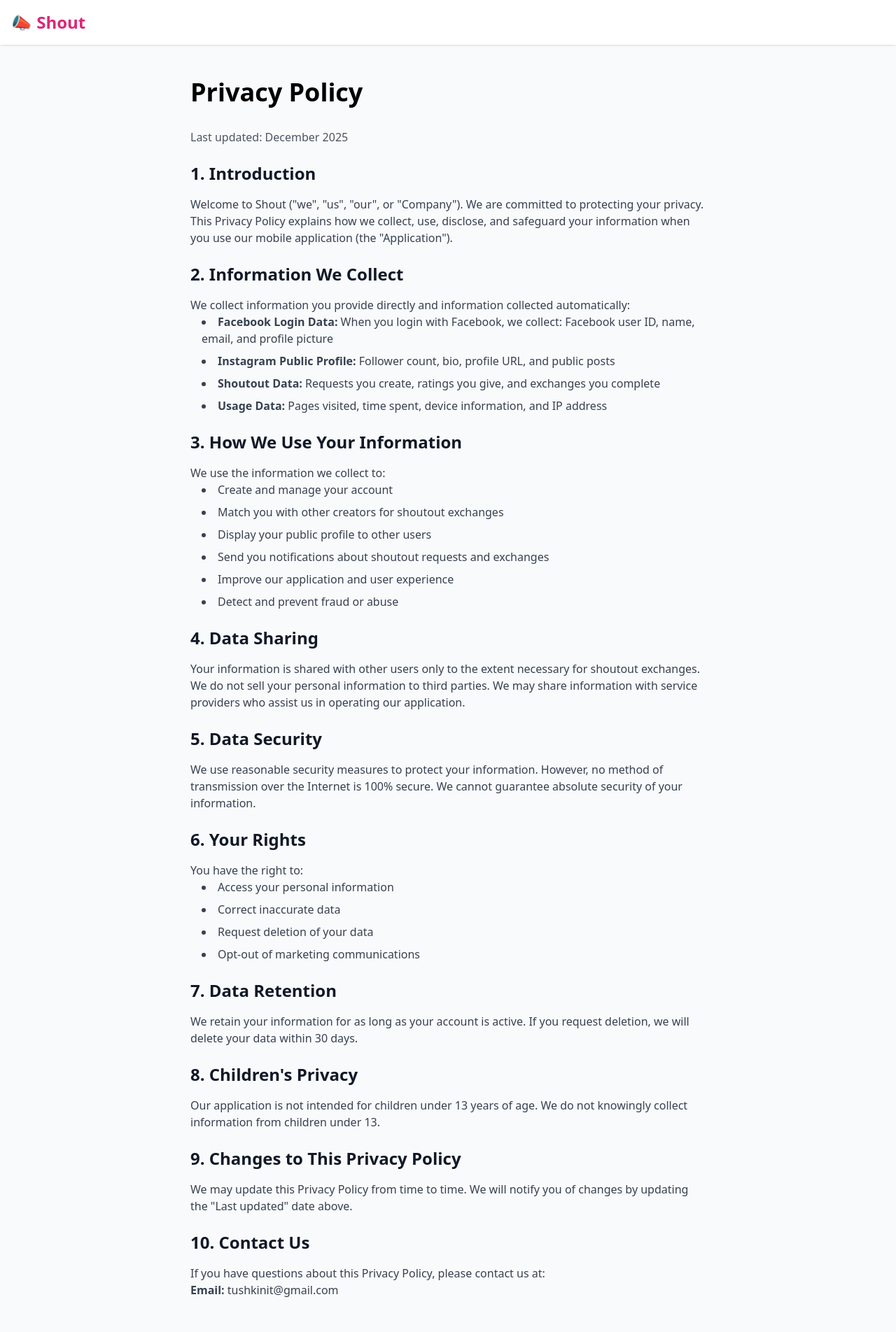
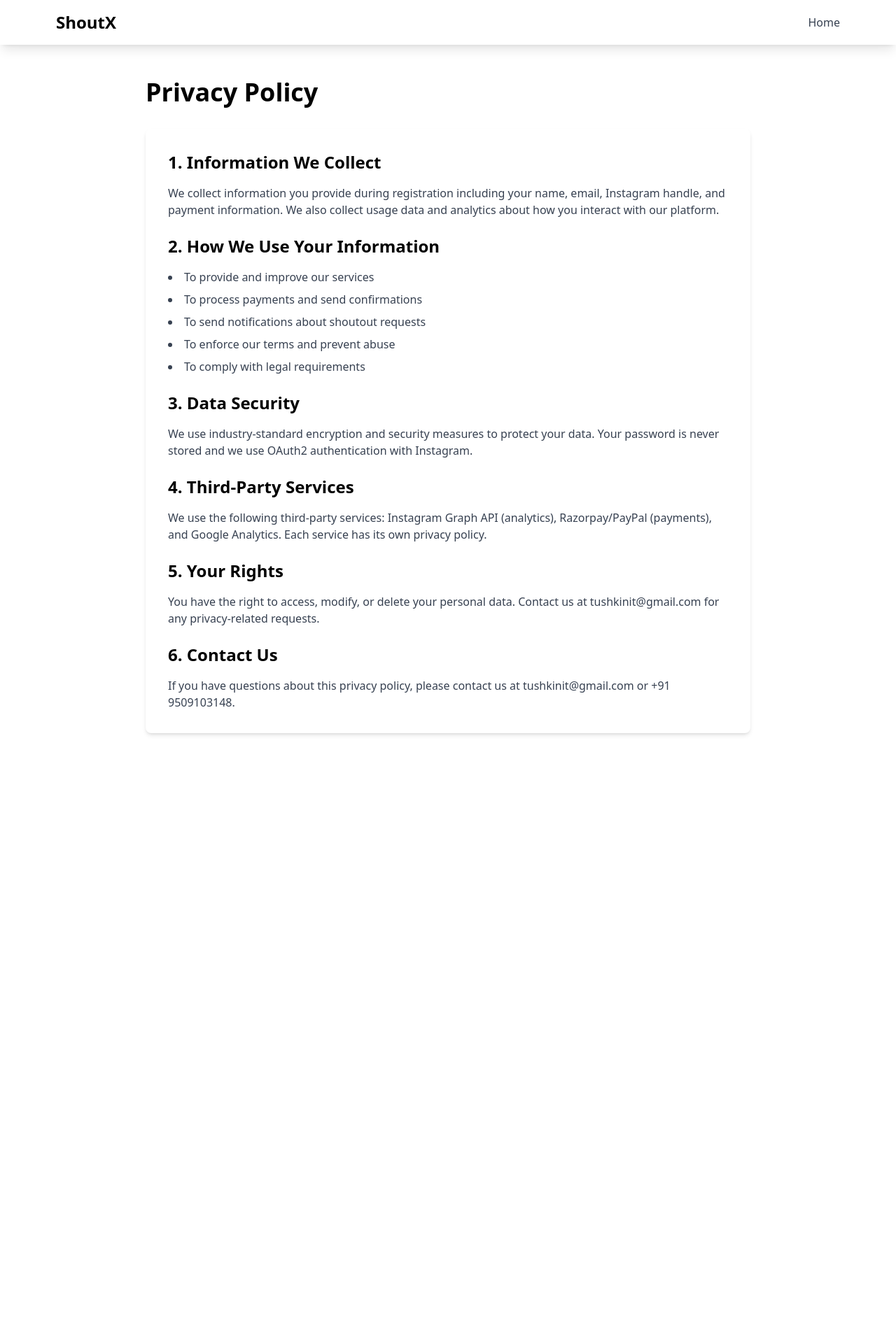
Before and after one commit to ro7toz/shout-app, a Spring app: page /privacy in a window 1280 px wide. Shown: the whole page at 70% size. After the commit the page ends 1051 px from the top, so only its background shows below. Run offline with Thymeleaf, Linux system fonts and the light colour scheme; the template is opened without the code that fills it, so the values that code supplies are empty; some libraries are stand-ins or nearby versions.

Commit message:
Add FAQ, Privacy Policy, Terms, and Contact pages

```diff
--- a/src/main/resources/templates/privacy.html
+++ b/src/main/resources/templates/privacy.html
@@ -3,111 +3,66 @@
 <head>
     <meta charset="UTF-8">
     <meta name="viewport" content="width=device-width, initial-scale=1.0">
-    <title>Privacy Policy - Shout App</title>
+    <title>Privacy Policy - ShoutX</title>
     <script src="https://cdn.tailwindcss.com"></script>
 </head>
-<body class="bg-gray-50">
+<body class="bg-accent">
     <!-- Navigation -->
-    <nav class="bg-white shadow sticky top-0 z-40">
-        <div class="container mx-auto px-4 py-4">
-            <a href="/" class="text-2xl font-bold text-pink-600">📣 Shout</a>
+    <nav class="bg-white shadow-lg sticky top-0 z-50">
+        <div class="max-w-6xl mx-auto px-4 py-4 flex justify-between items-center">
+            <a href="/" class="text-2xl font-bold text-primary">ShoutX</a>
+            <a href="/" class="text-gray-700 hover:text-primary">Home</a>
         </div>
     </nav>
 
-    <!-- Privacy Policy Content -->
-    <div class="container mx-auto px-4 py-12 max-w-3xl">
+    <!-- Content -->
+    <div class="max-w-4xl mx-auto px-4 py-12">
         <h1 class="text-4xl font-bold mb-8">Privacy Policy</h1>
-        <p class="text-gray-600 mb-6">Last updated: December 2025</p>
 
-        <div class="prose prose-lg max-w-none space-y-6">
+        <div class="bg-white rounded-lg shadow-md p-8 space-y-6">
             <section>
-                <h2 class="text-2xl font-bold text-gray-900 mb-4">1. Introduction</h2>
-                <p class="text-gray-700">
-                    Welcome to Shout ("we", "us", "our", or "Company"). We are committed to protecting your privacy.
-                    This Privacy Policy explains how we collect, use, disclose, and safeguard your information when you use our mobile application (the "Application").
-                </p>
+                <h2 class="text-2xl font-bold mb-4 text-primary">1. Information We Collect</h2>
+                <p class="text-gray-700">We collect information you provide during registration including your name, email, Instagram handle, and payment information. We also collect usage data and analytics about how you interact with our platform.</p>
             </section>
 
             <section>
-                <h2 class="text-2xl font-bold text-gray-900 mb-4">2. Information We Collect</h2>
-                <p class="text-gray-700">We collect information you provide directly and information collected automatically:</p>
-                <ul class="list-disc list-inside text-gray-700 space-y-2 ml-4">
-                    <li><strong>Facebook Login Data:</strong> When you login with Facebook, we collect: Facebook user ID, name, email, and profile picture</li>
-                    <li><strong>Instagram Public Profile:</strong> Follower count, bio, profile URL, and public posts</li>
-                    <li><strong>Shoutout Data:</strong> Requests you create, ratings you give, and exchanges you complete</li>
-                    <li><strong>Usage Data:</strong> Pages visited, time spent, device information, and IP address</li>
+                <h2 class="text-2xl font-bold mb-4 text-primary">2. How We Use Your Information</h2>
+                <ul class="list-disc list-inside text-gray-700 space-y-2">
+                    <li>To provide and improve our services</li>
+                    <li>To process payments and send confirmations</li>
+                    <li>To send notifications about shoutout requests</li>
+                    <li>To enforce our terms and prevent abuse</li>
+                    <li>To comply with legal requirements</li>
                 </ul>
             </section>
 
             <section>
-                <h2 class="text-2xl font-bold text-gray-900 mb-4">3. How We Use Your Information</h2>
-                <p class="text-gray-700">We use the information we collect to:</p>
-                <ul class="list-disc list-inside text-gray-700 space-y-2 ml-4">
-                    <li>Create and manage your account</li>
-                    <li>Match you with other creators for shoutout exchanges</li>
-                    <li>Display your public profile to other users</li>
-                    <li>Send you notifications about shoutout requests and exchanges</li>
-                    <li>Improve our application and user experience</li>
-                    <li>Detect and prevent fraud or abuse</li>
-                </ul>
+                <h2 class="text-2xl font-bold mb-4 text-primary">3. Data Security</h2>
+                <p class="text-gray-700">We use industry-standard encryption and security measures to protect your data. Your password is never stored and we use OAuth2 authentication with Instagram.</p>
             </section>
 
             <section>
-                <h2 class="text-2xl font-bold text-gray-900 mb-4">4. Data Sharing</h2>
-                <p class="text-gray-700">
-                    Your information is shared with other users only to the extent necessary for shoutout exchanges.
-                    We do not sell your personal information to third parties. We may share information with service providers who assist us in operating our application.
-                </p>
+                <h2 class="text-2xl font-bold mb-4 text-primary">4. Third-Party Services</h2>
+                <p class="text-gray-700">We use the following third-party services: Instagram Graph API (analytics), Razorpay/PayPal (payments), and Google Analytics. Each service has its own privacy policy.</p>
             </section>
 
             <section>
-                <h2 class="text-2xl font-bold text-gray-900 mb-4">5. Data Security</h2>
-                <p class="text-gray-700">
-                    We use reasonable security measures to protect your information. However, no method of transmission over the Internet is 100% secure.
-                    We cannot guarantee absolute security of your information.
-                </p>
+                <h2 class="text-2xl font-bold mb-4 text-primary">5. Your Rights</h2>
+                <p class="text-gray-700">You have the right to access, modify, or delete your personal data. Contact us at tushkinit@gmail.com for any privacy-related requests.</p>
             </section>
 
             <section>
-                <h2 class="text-2xl font-bold text-gray-900 mb-4">6. Your Rights</h2>
-                <p class="text-gray-700">You have the right to:</p>
-                <ul class="list-disc list-inside text-gray-700 space-y-2 ml-4">
-                    <li>Access your personal information</li>
-                    <li>Correct inaccurate data</li>
-                    <li>Request deletion of your data</li>
-                    <li>Opt-out of marketing communications</li>
-                </ul>
-            </section>
-
-            <section>
-                <h2 class="text-2xl font-bold text-gray-900 mb-4">7. Data Retention</h2>
-                <p class="text-gray-700">
-                    We retain your information for as long as your account is active. If you request deletion, we will delete your data within 30 days.
-                </p>
-            </section>
-
-            <section>
-                <h2 class="text-2xl font-bold text-gray-900 mb-4">8. Children's Privacy</h2>
-                <p class="text-gray-700">
-                    Our application is not intended for children under 13 years of age. We do not knowingly collect information from children under 13.
-                </p>
-            </section>
-
-            <section>
-                <h2 class="text-2xl font-bold text-gray-900 mb-4">9. Changes to This Privacy Policy</h2>
-                <p class="text-gray-700">
-                    We may update this Privacy Policy from time to time. We will notify you of changes by updating the "Last updated" date above.
-                </p>
-            </section>
-
-            <section>
-                <h2 class="text-2xl font-bold text-gray-900 mb-4">10. Contact Us</h2>
-                <p class="text-gray-700">
-                    If you have questions about this Privacy Policy, please contact us at:
-                    <br/><strong>Email:</strong> tushkinit@gmail.com
-                </p>
+                <h2 class="text-2xl font-bold mb-4 text-primary">6. Contact Us</h2>
+                <p class="text-gray-700">If you have questions about this privacy policy, please contact us at tushkinit@gmail.com or +91 9509103148.</p>
             </section>
         </div>
     </div>
+
+    <!-- Footer -->
+    <footer class="bg-dark text-white mt-12 py-8">
+        <div class="max-w-6xl mx-auto px-4 text-center">
+            <p>&copy; 2025 ShoutX. All rights reserved.</p>
+        </div>
+    </footer>
 </body>
 </html>
```
Also changed, not shown: src/main/resources/templates/contact.html (added, +93 -0 lines), src/main/resources/templates/faq.html (added, +77 -0 lines).
